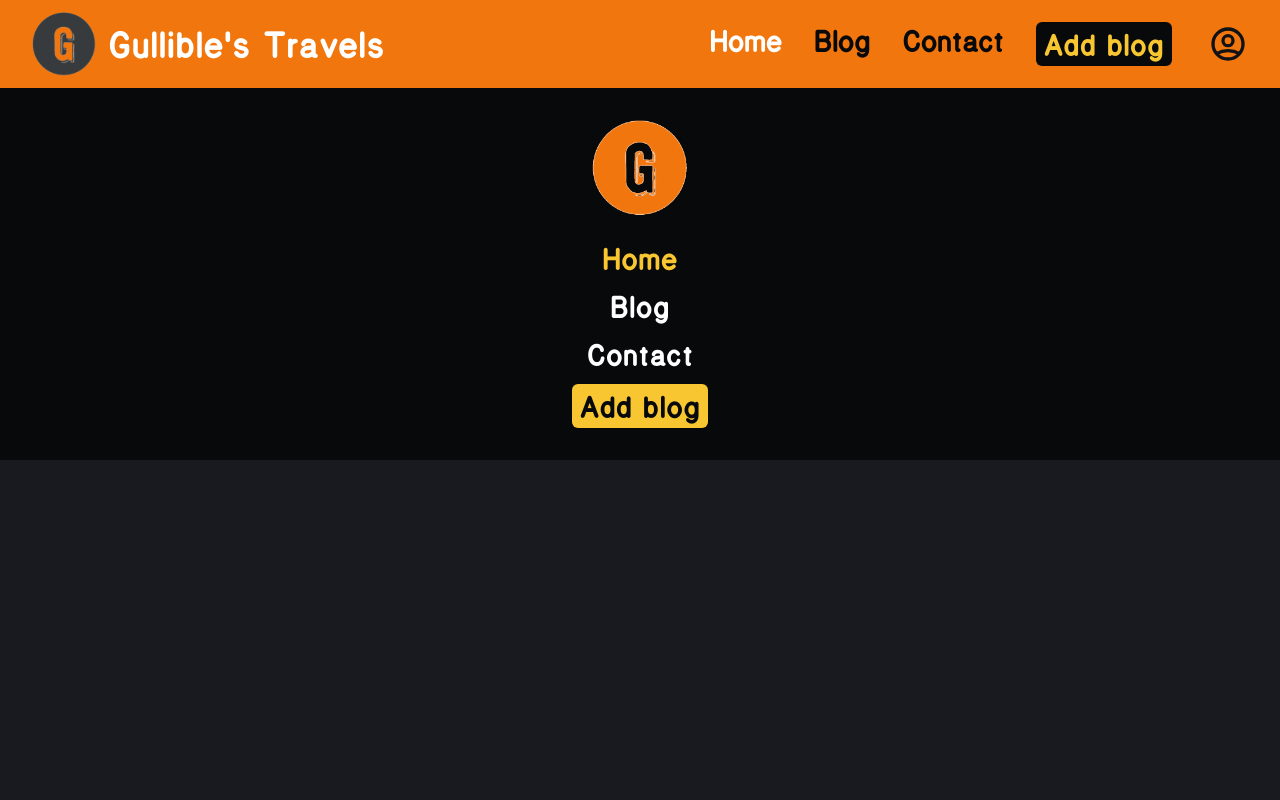
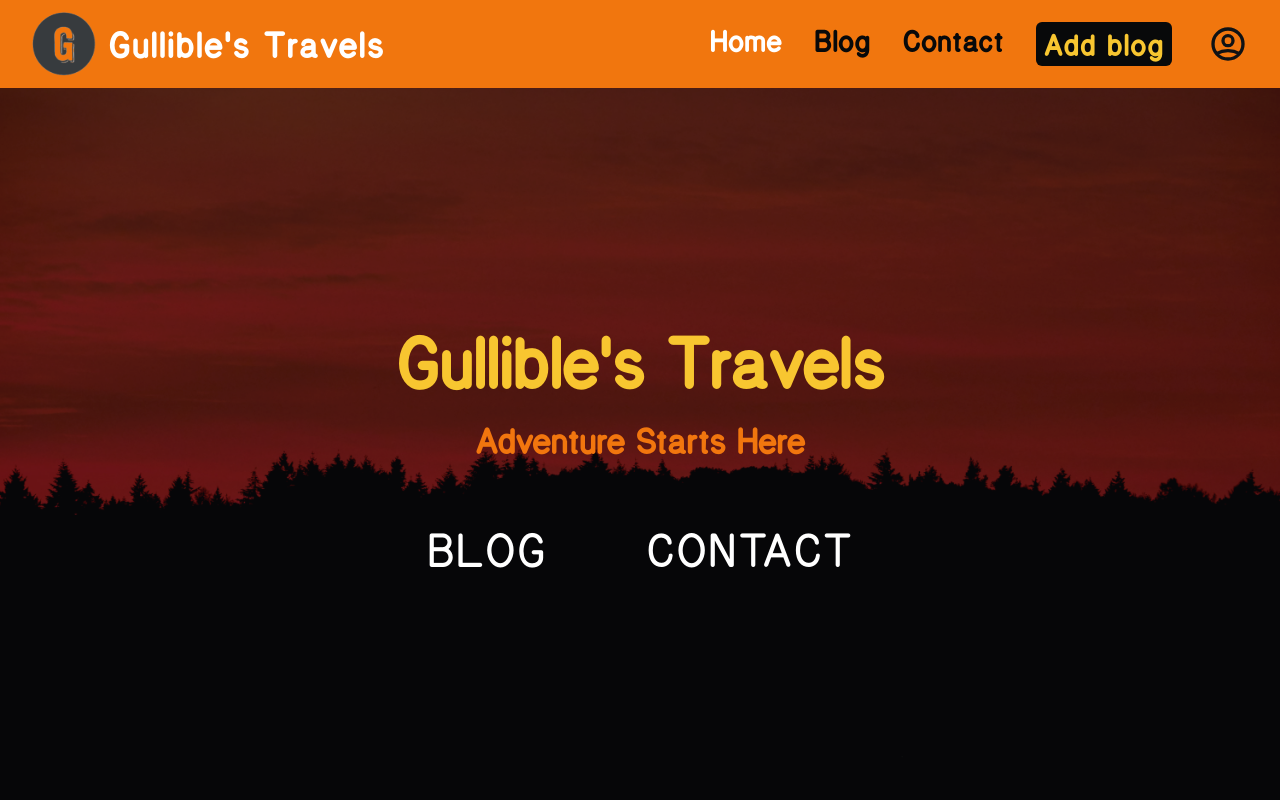
Before and after one commit to WatCodeDatCode/react-blog, a React (Create React App) app: page / in a window 1280 px wide. Shown: the top 800 px of the page. Built offline with nearby package versions, Linux system fonts and the light colour scheme.

Commit message:
adds Home component and additional classes

```diff
--- a/src/App.js
+++ b/src/App.js
@@ -1,6 +1,7 @@
 import React, { Fragment } from 'react'
 import { BrowserRouter as Router, Route, Switch } from 'react-router-dom'
 import Navbar from './components/Navbar'
+import Home from './pages/Home'
 import Blogs from './pages/Blogs'
 import Blog from './pages/Blog'
 import Contact from './pages/Contact'
@@ -17,7 +18,7 @@ function App() {
             <Fragment>
                 <ScrollToTop>
                     <Switch>
-                        <Route path="/" exact={true} />
+                        <Route path="/" component={Home} exact={true} />
                         <Route path="/blog" component={Blogs} exact={true} />
                         <Route
                             path="/blog/new"
--- /dev/null
+++ b/src/pages/Home.js
@@ -0,0 +1,29 @@
+import React from 'react'
+import { NavLink } from 'react-router-dom'
+
+const Home = () => {
+    return (
+        <div className="relative">
+            <img
+                className="hero-image object-cover opacity-80"
+                src="/images/hero.jpg"
+                alt="Gullible's Travels Home"
+            />
+            <div className="hero-overlay">
+                <div className="hero-text">
+                    <h1 className="text-primary-500 text-5xl md:text-6xl lg:text-7xl font-extrabold">Gullible's Travels <span className="text-secondary-500 text-3xl md:text-4xl font-bold block mt-6">Adventure Starts Here</span></h1>
+                    <div className="flex  mt-16 justify-between content-center text-4xl">
+                        <div className="">
+                            <NavLink className="cta-hero" to="/blog">Blog</NavLink>
+                        </div>
+                        <div className="">
+                            <NavLink className="cta-hero" to="/contact">Contact</NavLink>
+                        </div>
+                    </div>
+                </div>
+            </div>
+        </div>
+    )
+}
+
+export default Home
--- a/src/styles/main.css
+++ b/src/styles/main.css
@@ -612,6 +612,10 @@ video {
   justify-content: center;
 }
 
+.justify-between {
+  justify-content: space-between;
+}
+
 .justify-around {
   justify-content: space-around;
 }
@@ -649,11 +653,21 @@ video {
   line-height: 1.75rem;
 }
 
+.text-3xl {
+  font-size: 1.875rem;
+  line-height: 2.25rem;
+}
+
 .text-4xl {
   font-size: 2.25rem;
   line-height: 2.5rem;
 }
 
+.text-5xl {
+  font-size: 3rem;
+  line-height: 1;
+}
+
 .text-6xl {
   font-size: 3.75rem;
   line-height: 1;
@@ -696,6 +710,10 @@ video {
   margin-top: 1rem;
 }
 
+.mt-6 {
+  margin-top: 1.5rem;
+}
+
 .mr-6 {
   margin-right: 1.5rem;
 }
@@ -712,6 +730,10 @@ video {
   margin-bottom: 3.5rem;
 }
 
+.mt-16 {
+  margin-top: 4rem;
+}
+
 .max-w-md {
   max-width: 28rem;
 }
@@ -722,6 +744,10 @@ video {
 
 .object-cover {
   object-fit: cover;
+}
+
+.opacity-80 {
+  opacity: 0.8;
 }
 
 .focus\:outline-none:focus {
@@ -914,6 +940,90 @@ video {
   50% {
     transform: none;
     animation-timing-function: cubic-bezier(0,0,0.2,1);
+  }
+}
+
+.hero-image {
+  height: 90vh;
+  width: 100%;
+}
+
+.hero-overlay {
+  --tw-bg-opacity: 1;
+  background-color: rgba(8, 9, 10, var(--tw-bg-opacity));
+  --tw-bg-opacity: 0.5;
+  height: 100%;
+  position: absolute;
+  top: 0px;
+  right: 0px;
+  bottom: 0px;
+  left: 0px;
+  width: 100%;
+  transition-property: background-color, border-color, color, fill, stroke, opacity, box-shadow, transform;
+  transition-timing-function: cubic-bezier(0.4, 0, 0.2, 1);
+  transition-duration: 150ms;
+}
+
+.hero-text {
+  transform: translate(-50%, -50%);
+  font-family: nationalPark;
+  position: absolute;
+  top: 50%;
+  left: 50%;
+  text-align: center;
+}
+
+.cta-hero {
+  border-radius: 0.75rem;
+  font-family: nationalPark;
+  font-size: 1.875rem;
+  line-height: 2.25rem;
+  margin-left: 1rem;
+  margin-right: 1rem;
+  padding-top: 0.75rem;
+  padding-bottom: 0.75rem;
+  padding-left: 1rem;
+  padding-right: 1rem;
+}
+
+.cta-hero:hover {
+  --tw-shadow: 0 20px 25px -5px rgba(241,118,14, 0.20), 0 10px 10px -5px rgba(241,118,14, 0.50);
+  box-shadow: var(--tw-ring-offset-shadow, 0 0 #0000), var(--tw-ring-shadow, 0 0 #0000), var(--tw-shadow);
+}
+
+.cta-hero:focus {
+  --tw-ring-offset-width: 2px;
+  --tw-ring-opacity: 1;
+  --tw-ring-color: rgba(255, 255, 255, var(--tw-ring-opacity));
+}
+
+.cta-hero {
+  text-align: center;
+  --tw-text-opacity: 1;
+  color: rgba(255, 255, 255, var(--tw-text-opacity));
+}
+
+.cta-hero:hover {
+  --tw-text-opacity: 1;
+  color: rgba(241, 118, 14, var(--tw-text-opacity));
+}
+
+.cta-hero {
+  text-transform: uppercase;
+  letter-spacing: 0.025em;
+}
+
+@media (min-width: 768px) {
+  .cta-hero {
+    font-size: 2.25rem;
+    line-height: 2.5rem;
+  }
+}
+
+@media (min-width: 1024px) {
+  .cta-hero {
+    font-size: 3rem;
+    line-height: 1;
   }
 }
 
@@ -2303,6 +2413,16 @@ body {
     display: none;
   }
 
+  .md\:text-4xl {
+    font-size: 2.25rem;
+    line-height: 2.5rem;
+  }
+
+  .md\:text-6xl {
+    font-size: 3.75rem;
+    line-height: 1;
+  }
+
   .md\:mb-0 {
     margin-bottom: 0px;
   }
@@ -2311,6 +2431,11 @@ body {
 @media (min-width: 1024px) {
   .lg\:h-auto {
     height: auto;
+  }
+
+  .lg\:text-7xl {
+    font-size: 4.5rem;
+    line-height: 1;
   }
 
   .lg\:mx-10 {
```
Also changed, not shown: src/styles/tailwind.css.
